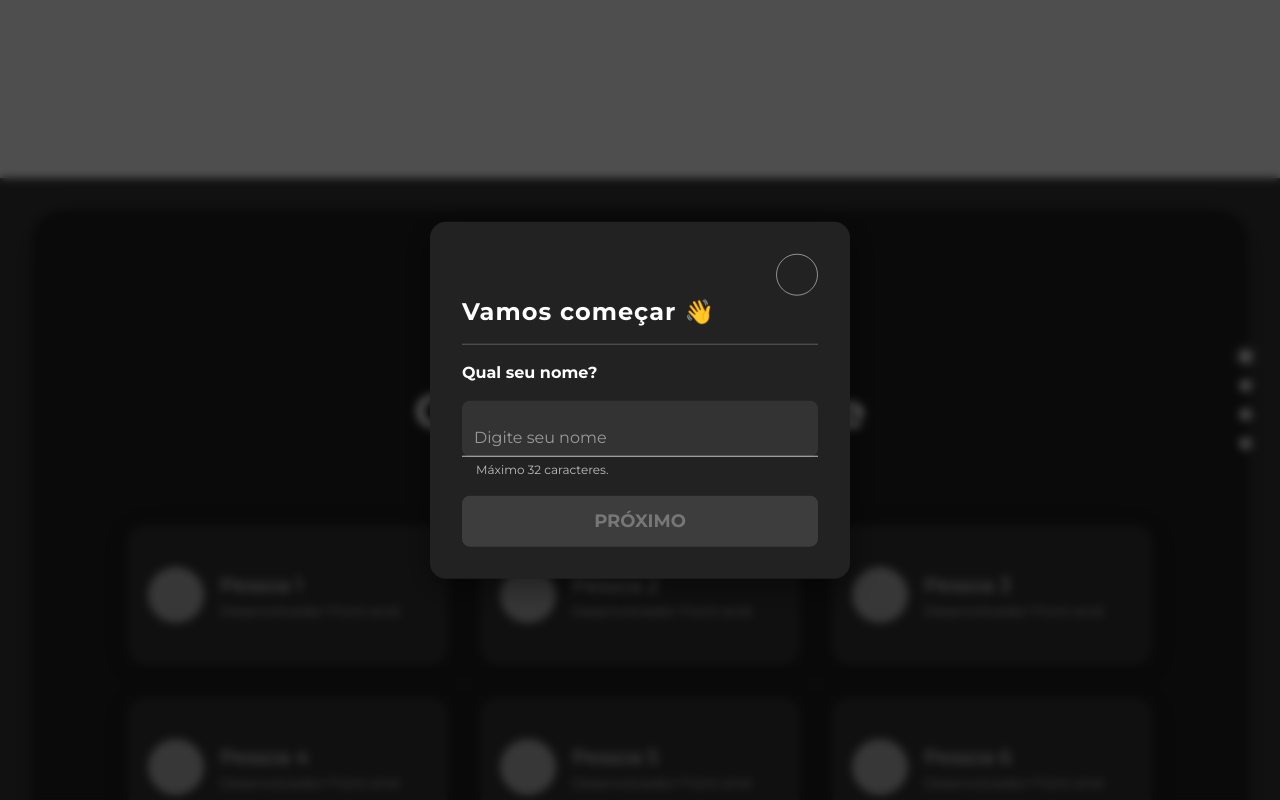
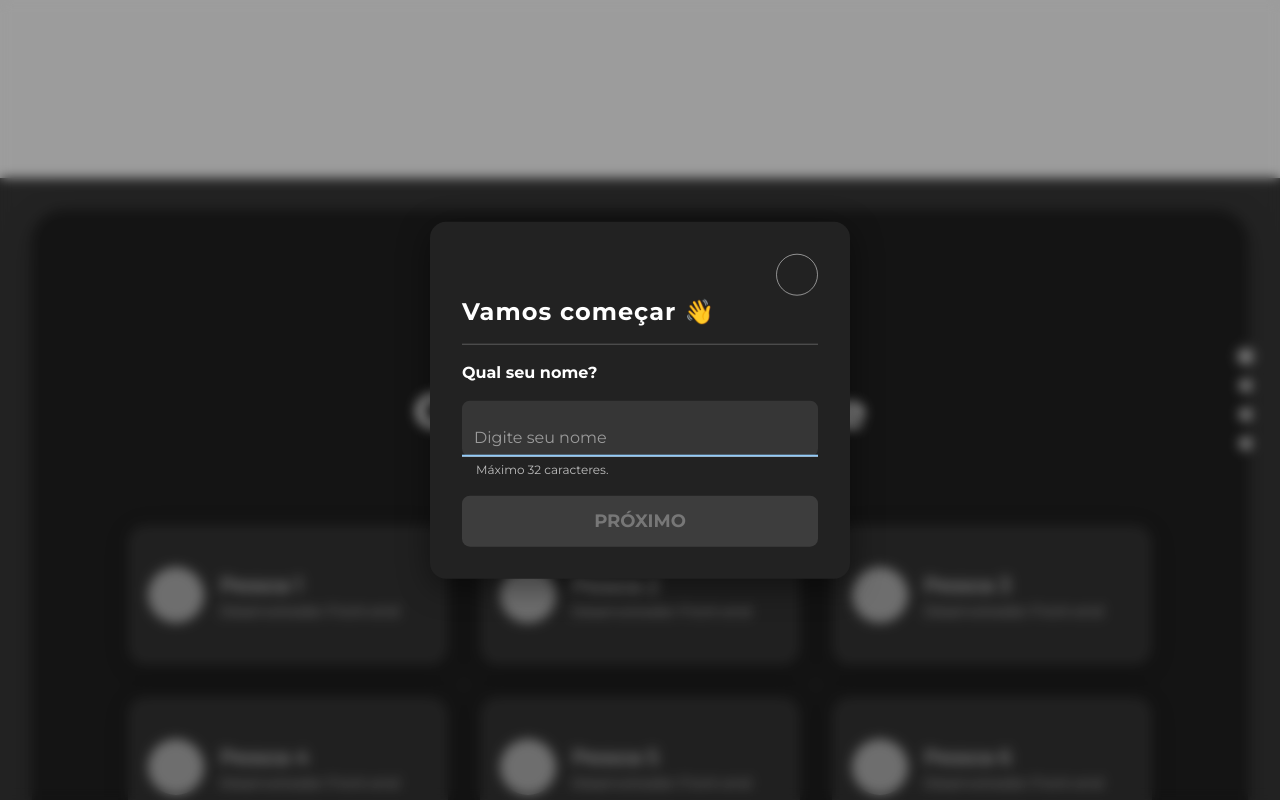
Before and after one commit to agr3w/the-basement-Ideais, a React (Vite) app: page / in a window 1280 px wide. Both pictures are taken after a click on the button "ABRIR A PORTA". Built offline with nearby package versions, Linux system fonts and the light colour scheme; no server answers; grey boxes are pictures that could not be loaded; some icons are missing.

Commit message:
feat: Adicionar transição suave de blur e ajustar propriedades de foco no componente ContactChatModal

```diff
--- a/src/components/ContactSection/subcomponents/ContactChatModal.jsx
+++ b/src/components/ContactSection/subcomponents/ContactChatModal.jsx
@@ -88,14 +88,22 @@ const ContactChatModal = ({
       open={open}
       onClose={onClose}
       closeAfterTransition
+      disableRestoreFocus={true}
+      disableAutoFocus={false}
+      disableEnforceFocus={false}
       sx={{
         zIndex: 1300,
         display: "flex",
         alignItems: "center",
         justifyContent: "center",
         p: 2,
-        backdropFilter: "blur(4px)",
-        bgcolor: "rgba(0, 0, 0, 0.3)",
+        // Transição suave do blur e do fundo
+        "& .MuiBackdrop-root": {
+          backdropFilter: open ? "blur(6px)" : "blur(0px)",
+          backgroundColor: "rgba(0,0,0,0.3)",
+          transition:
+            "backdrop-filter 0.5s cubic-bezier(.4,0,.2,1), background-color 0.5s cubic-bezier(.4,0,.2,1)",
+        },
       }}
     >
       <Fade in={open}>
@@ -105,13 +113,13 @@ const ContactChatModal = ({
             top: "50%",
             left: "50%",
             transform: "translate(-50%, -50%)",
-            bgcolor: "#222", // fundo preto/cinza escuro
+            bgcolor: "#222",
             borderRadius: 4,
             boxShadow: "0 8px 32px 0 rgba(0,0,0,0.45)",
             p: { xs: 3, md: 4 },
             width: { xs: 320, md: 420 },
             outline: "none",
-            color: "#fff", // texto branco
+            color: "#fff",
           }}
         >
           <ContactChatHeader onClose={onClose} sent={sent} step={step} />
@@ -126,14 +134,9 @@ const ContactChatModal = ({
                 error={fieldError}
                 loading={loading}
                 onKeyDown={(e) => {
-                  if (
-                    e.key === "Enter" &&
-                    !currentStep.multiline &&
-                    !loading
-                  )
+                  if (e.key === "Enter" && !currentStep.multiline && !loading)
                     handleNext();
                 }}
-                // Ajuste para campos ficarem escuros
                 inputBg="#333"
                 inputColor="#fff"
                 helperColor="#bdbdbd"
@@ -143,11 +146,7 @@ const ContactChatModal = ({
                 error={error}
                 step={step}
                 stepsLength={steps.length}
-                disabled={
-                  !form[currentStep.field] ||
-                  !!fieldError ||
-                  loading
-                }
+                disabled={!form[currentStep.field] || !!fieldError || loading}
                 onClick={handleNext}
                 buttonBg="#fff"
                 buttonColor="#222"
```
